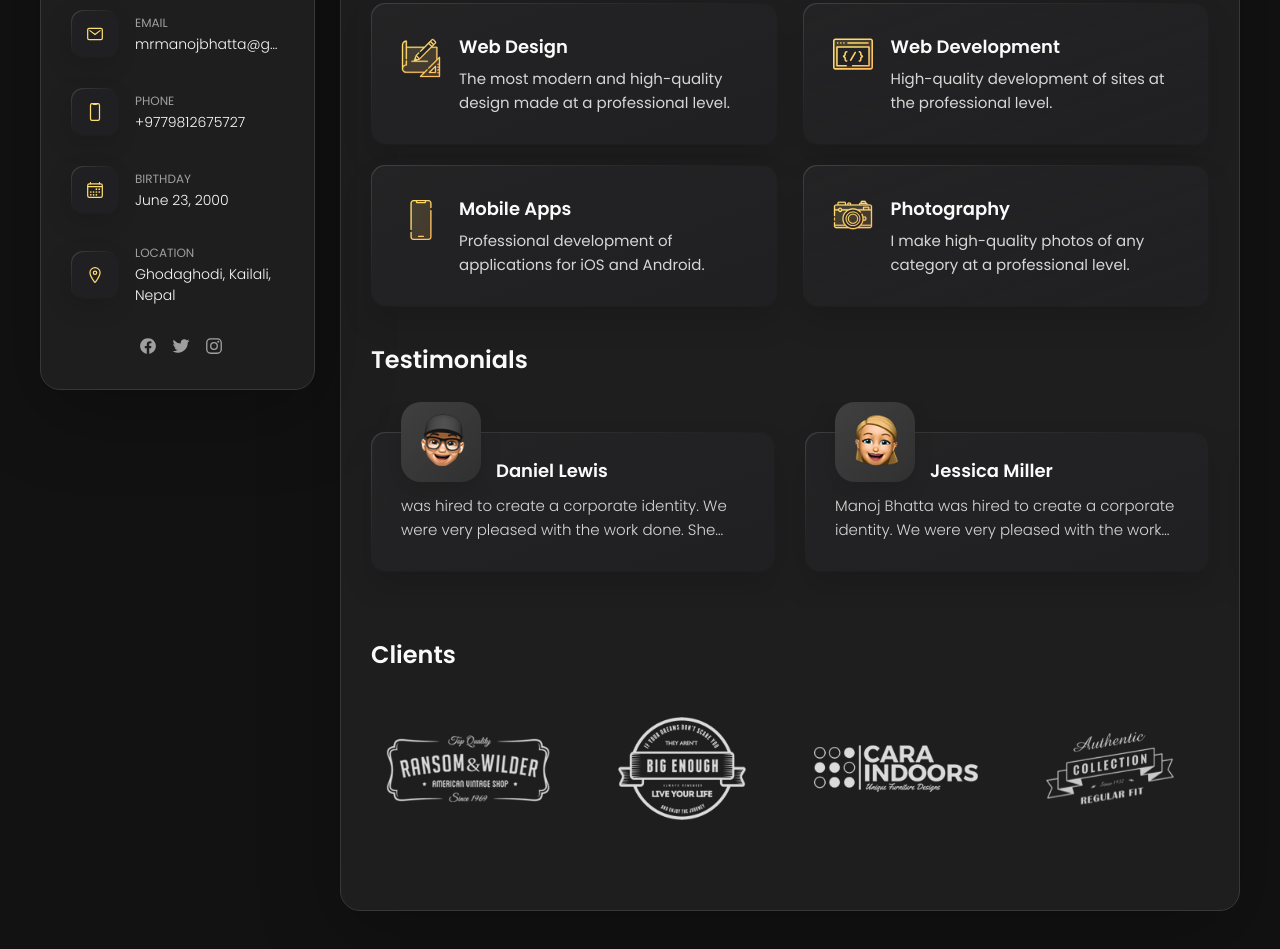
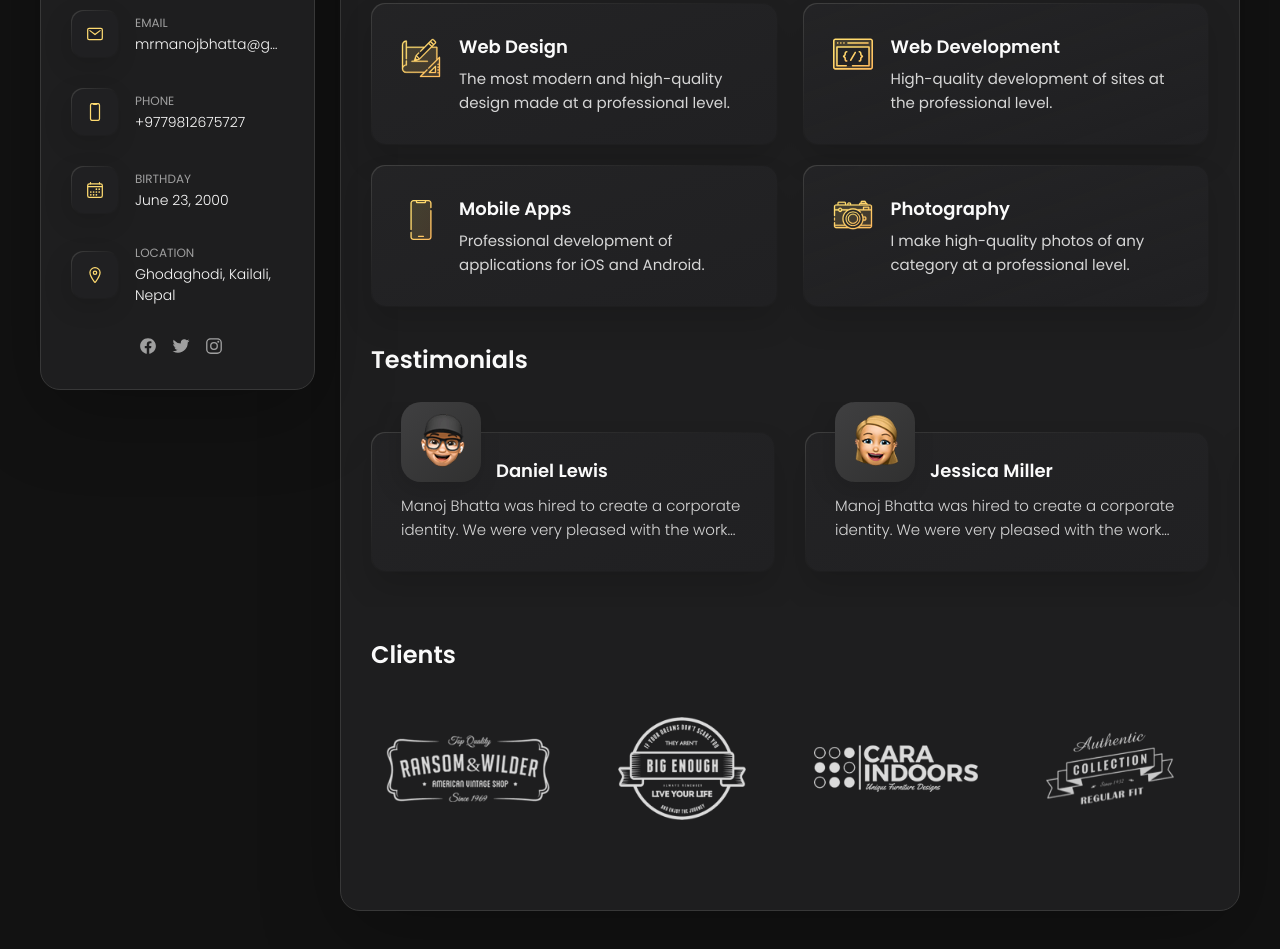
Before and after one commit to mrmanojbhatta/cv, a plain HTML site: page index.html in a window 1280 px wide. Shown: the part 430-1379 px from the top of the page. Drawn offline with nearby package versions, Linux system fonts and the light colour scheme.

Commit message:
index.html

```diff
--- a/index.html
+++ b/index.html
@@ -325,7 +325,7 @@
 
                 <div class="testimonials-text" data-testimonials-text>
                   <p>
-                     was hired to create a corporate identity. We were very pleased with the work done. She has a
+                     Manoj Bhatta was hired to create a corporate identity. We were very pleased with the work done. She has a
                     lot of experience
                     and is very concerned about the needs of client. Lorem ipsum dolor sit amet, ullamcous cididt
                     consectetur adipiscing
```
